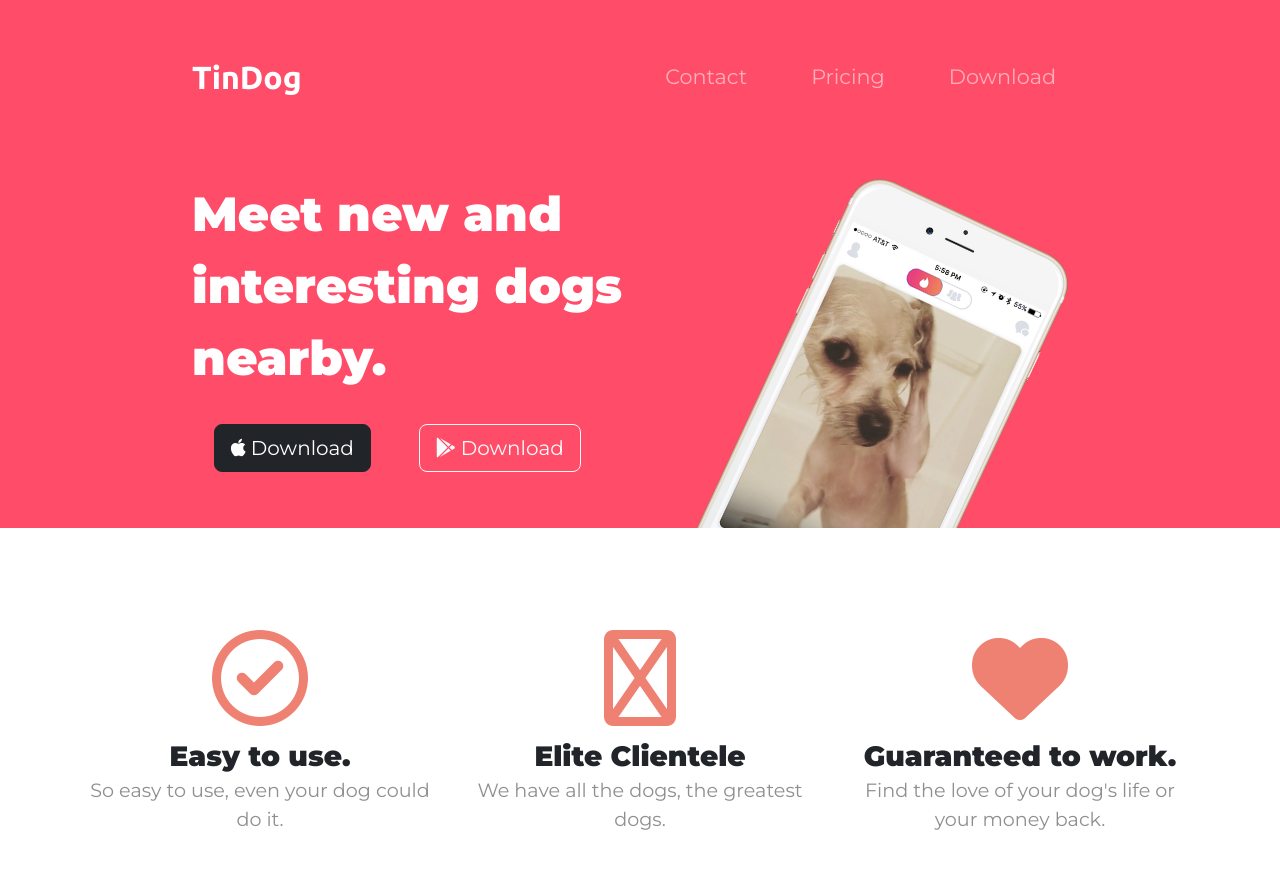
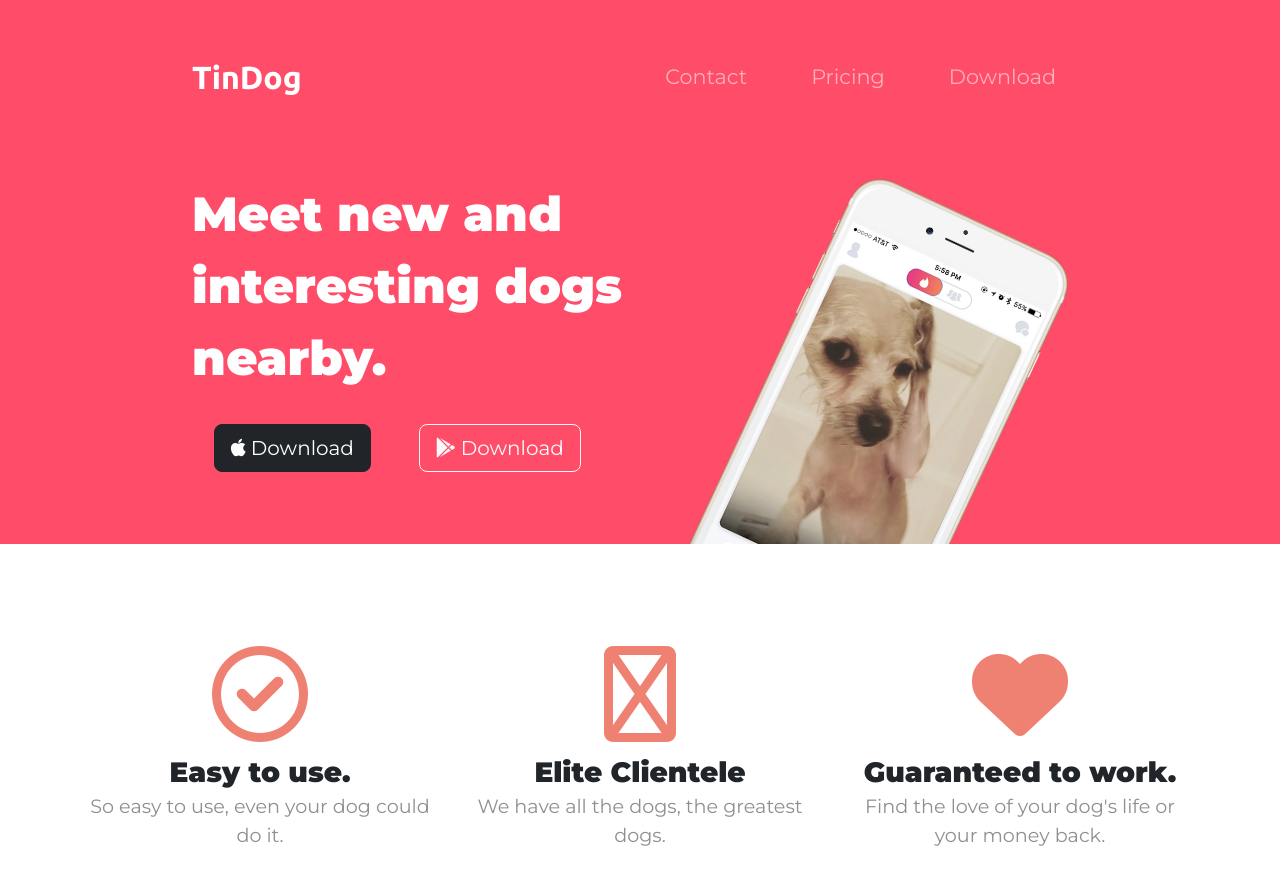
Before and after one commit to aaryan1122/Tindog, a plain HTML site: page index.html in a window 1280 px wide. Shown: the top 869 px of the page. Drawn offline with nearby package versions, Linux system fonts and the light colour scheme.

Commit message:
Update styles.css

```diff
--- a/css/styles.css
+++ b/css/styles.css
@@ -1,7 +1,7 @@
 #title{
     background-color: #ff4c68;
     color: white;
-    height: 33rem
+    height: 34rem
 
 }
 h1{
```
